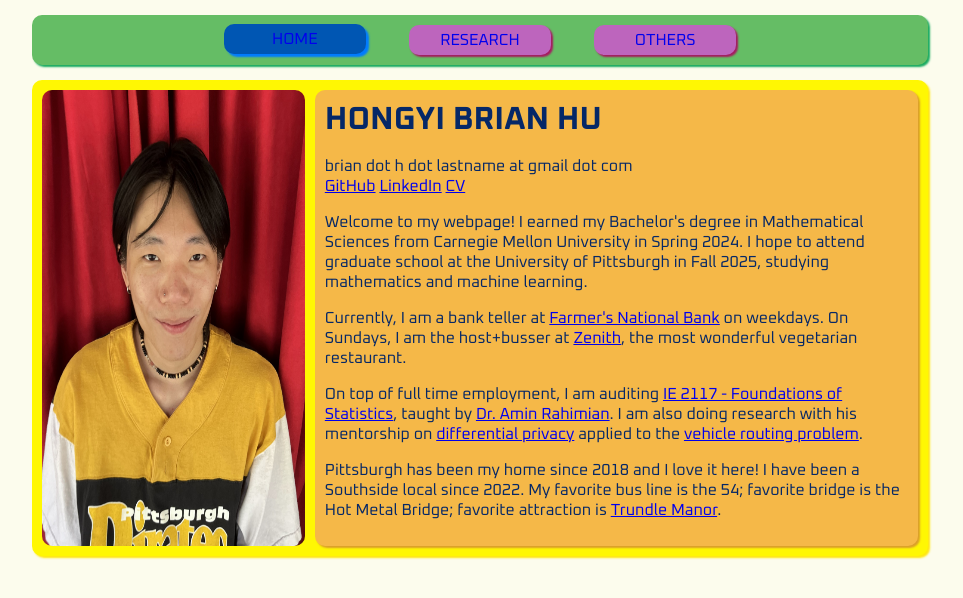
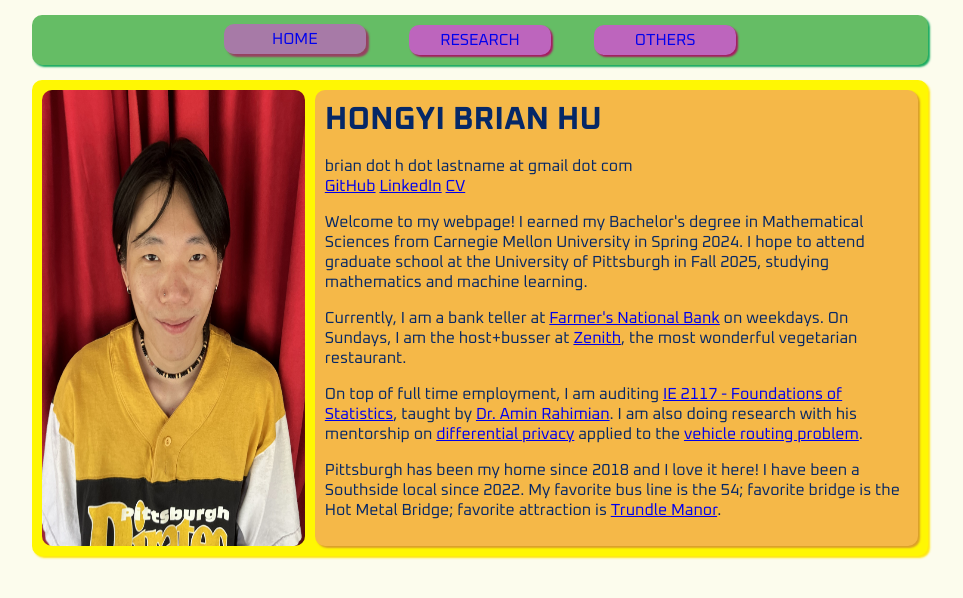
Before and after one commit to hu-bryan/hu-bryan.github.io, a plain HTML site: page index.html in a window 1280 px wide. In both pictures the pointer is over the link "HOME". Shown: the whole page, without its empty margins (160-1123 px from the left). Drawn offline with Linux system fonts and the light colour scheme.

Commit message:
updated button hover color

```diff
--- a/style.css
+++ b/style.css
@@ -42,8 +42,8 @@ body {
 }
 
 .nav-but:hover {
-    background-color: #0056b3;
-    box-shadow: 3px 3px 2px #007BFF;
+    background-color: #bd65bdc1;
+    box-shadow: 3px 3px 2px #a6185fc0;
     transform: translateY(-1px);
     cursor: pointer;
 }
```
